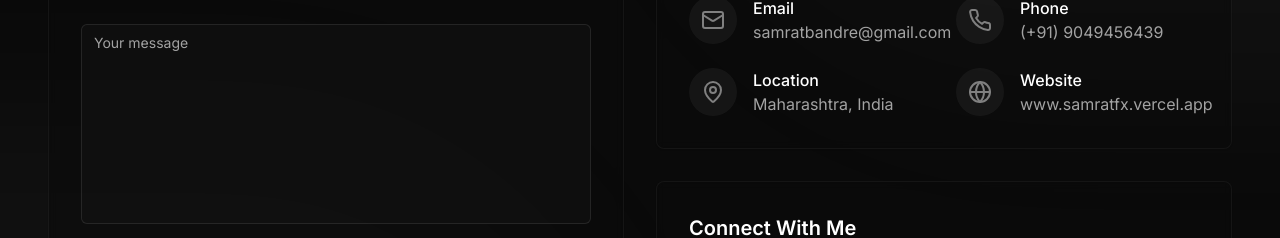
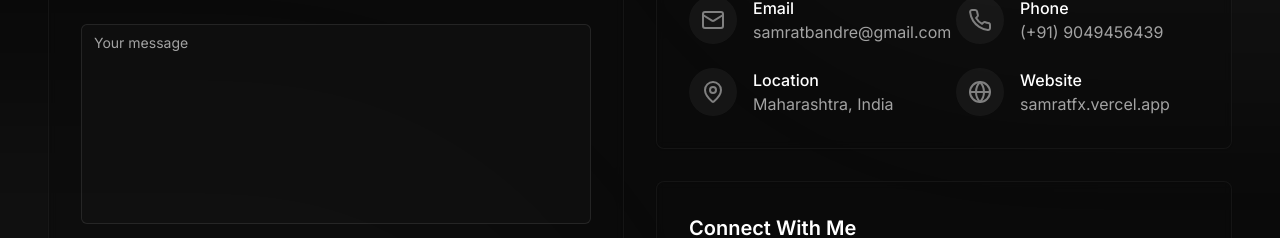
Before and after one commit to blackholeofuniverse/samrat-official-website, a Next.js app: page / in a window 1280 px wide. Shown: the part 3777-4015 px from the top of the page. Built offline with nearby package versions, Linux system fonts and the light colour scheme.

Commit message:
changed number and web-url

```diff
--- a/components/sections/contact/contact-info.tsx
+++ b/components/sections/contact/contact-info.tsx
@@ -25,7 +25,7 @@ const contactInfo = [
   {
     icon: Globe,
     label: "Website",
-    value: "www.samratfx.vercel.app",
+    value: "samratfx.vercel.app",
     delay: 0.4,
   },
 ];
```
